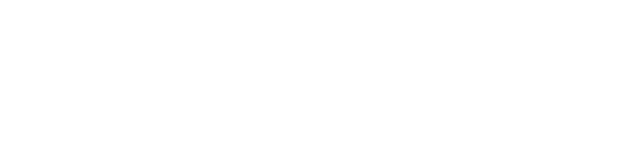
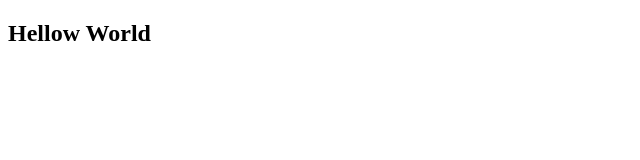
Before and after one commit to RasmusDahlJensen/hellow-dom, a plain HTML site: page index.html in a window 1280 px wide. Shown: the whole page, without its empty margins (0-640 px from the left). Drawn offline with Linux system fonts and the light colour scheme.

Commit message:
Hello World aflevering

```diff
--- a/Assets/js/script.js
+++ b/Assets/js/script.js
@@ -0,0 +1,17 @@
+//Get elements
+const myApp = document.getElementById('app');
+
+
+//Create elements
+const newH1 = document.createElement('h1');
+
+
+
+//Appends
+myApp.appendChild(newH1);
+
+
+
+//Add text
+
+newH1.textContent = "Hellow World"
```
Also changed, not shown: index.html (+1 -3 lines).
